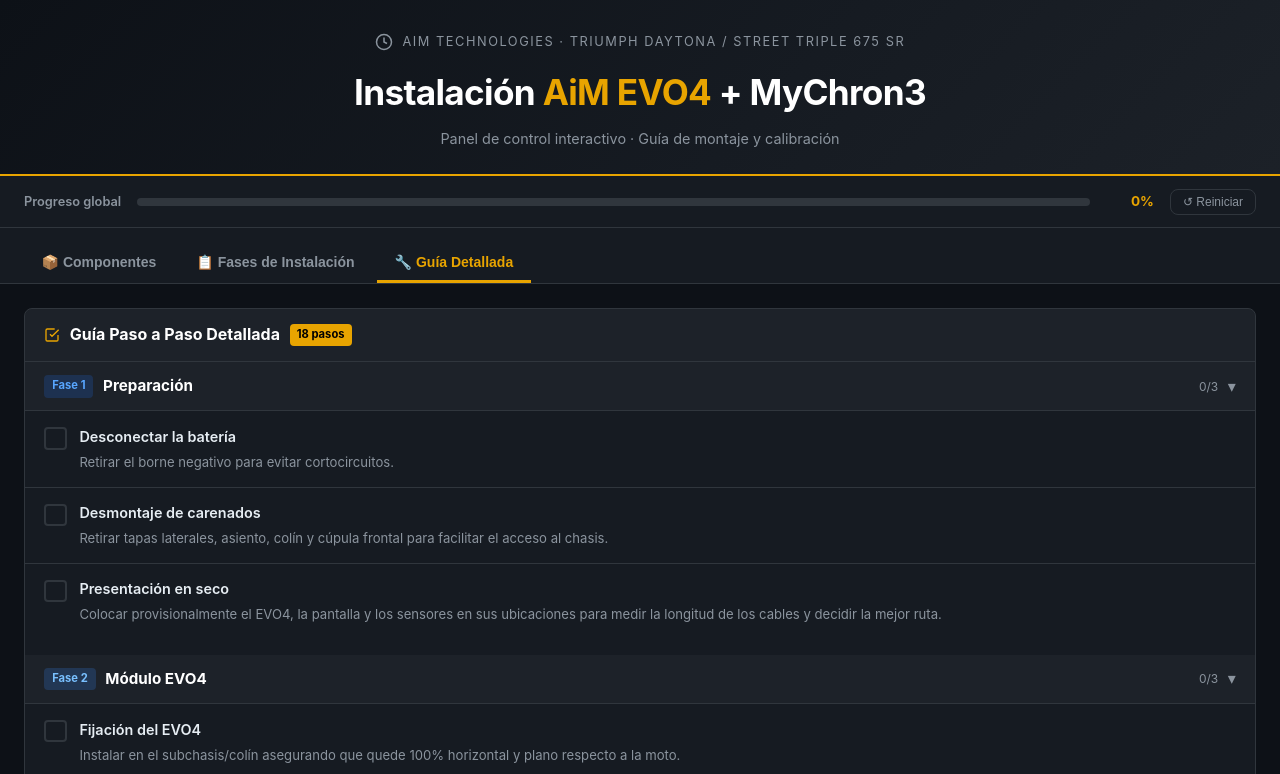
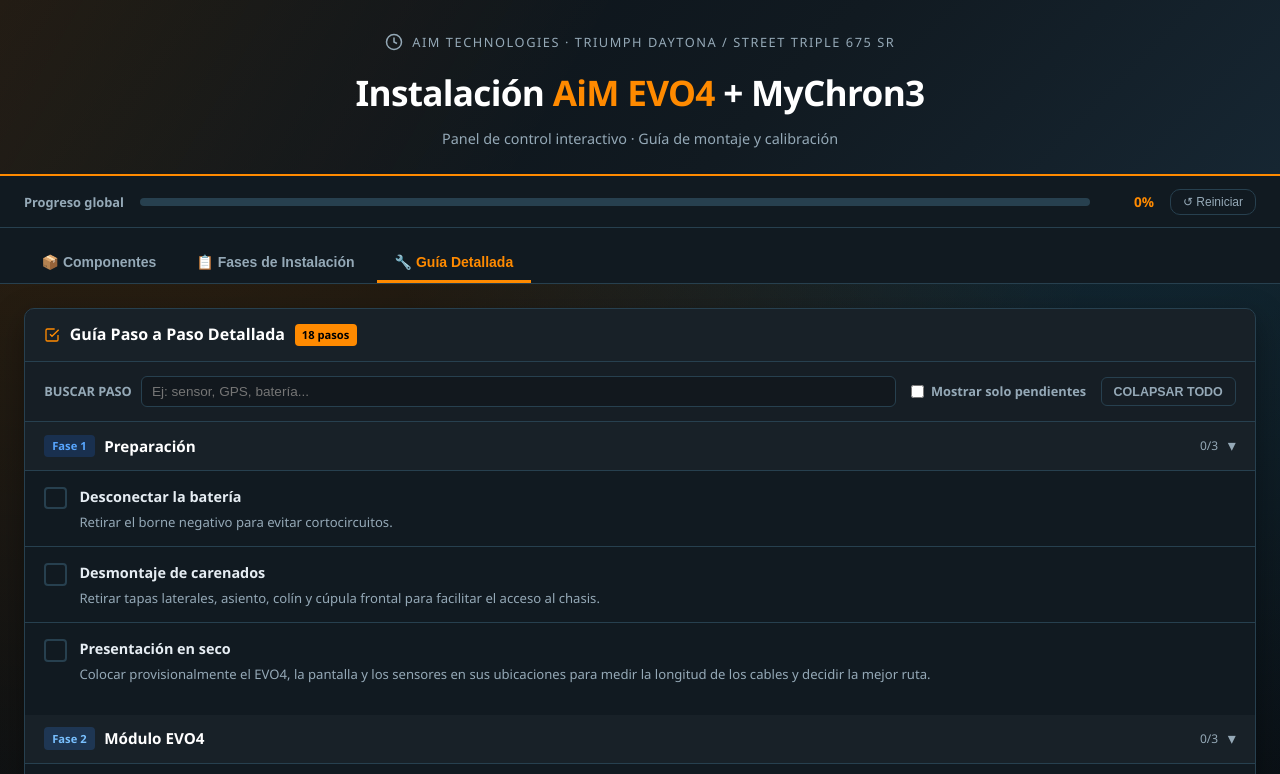
Before and after one commit to rubences/intalacion_aim_cf_mofo_675_sr, a plain HTML site: page index.html in a window 1280 px wide. Both pictures are taken after a click on the tab "🔧 Guía Detallada". Shown: the top 774 px of the page. Drawn offline with Linux system fonts and the light colour scheme.

Commit message:
feat: mejora de guia con filtros y UX

```diff
--- a/app.js
+++ b/app.js
@@ -103,14 +103,77 @@
 // ── Accordions ────────────────────────────────────────────────────────────────
 function initAccordions() {
   document.querySelectorAll(".phase-title").forEach((title) => {
-    title.addEventListener("click", () => {
+    title.setAttribute("role", "button");
+    title.setAttribute("tabindex", "0");
+    title.setAttribute("aria-expanded", "true");
+
+    const toggleGroup = () => {
       const group = title.closest(".phase-group");
+      if (!group) return;
       group.classList.toggle("collapsed");
+      const isExpanded = !group.classList.contains("collapsed");
+      title.setAttribute("aria-expanded", String(isExpanded));
       const body = group.querySelector(".step-list");
       if (body) {
-        body.style.display = group.classList.contains("collapsed") ? "none" : "";
+        body.style.display = isExpanded ? "" : "none";
+      }
+    };
+
+    title.addEventListener("click", toggleGroup);
+    title.addEventListener("keydown", (event) => {
+      if (event.key === "Enter" || event.key === " ") {
+        event.preventDefault();
+        toggleGroup();
       }
     });
+  });
+}
+
+function applyGuideFilters() {
+  const searchInput = document.getElementById("guide-search");
+  const pendingOnly = document.getElementById("toggle-pending")?.checked;
+  const query = searchInput?.value.trim().toLowerCase() || "";
+
+  document.querySelectorAll(".phase-group").forEach((group) => {
+    let groupHasVisibleItems = false;
+
+    group.querySelectorAll(".step-item").forEach((item) => {
+      const stepCheck = item.querySelector("input.qc-check");
+      const itemText = item.textContent.toLowerCase();
+      const matchQuery = !query || itemText.includes(query);
+      const matchPending = !pendingOnly || !stepCheck?.checked;
+      const isVisible = matchQuery && matchPending;
+
+      item.classList.toggle("filtered-out", !isVisible);
+      if (isVisible) groupHasVisibleItems = true;
+    });
+
+    group.classList.toggle("filtered-out", !groupHasVisibleItems);
+  });
+}
+
+function initGuideTools() {
+  const searchInput = document.getElementById("guide-search");
+  const pendingToggle = document.getElementById("toggle-pending");
+  const collapseBtn = document.getElementById("btn-collapse-all");
+
+  searchInput?.addEventListener("input", applyGuideFilters);
+  pendingToggle?.addEventListener("change", applyGuideFilters);
+
+  collapseBtn?.addEventListener("click", () => {
+    const groups = document.querySelectorAll(".phase-group");
+    const shouldCollapse = collapseBtn.dataset.mode !== "expand";
+
+    groups.forEach((group) => {
+      group.classList.toggle("collapsed", shouldCollapse);
+      const title = group.querySelector(".phase-title");
+      const body = group.querySelector(".step-list");
+      if (title) title.setAttribute("aria-expanded", String(!shouldCollapse));
+      if (body) body.style.display = shouldCollapse ? "none" : "";
+    });
+
+    collapseBtn.dataset.mode = shouldCollapse ? "expand" : "collapse";
+    collapseBtn.textContent = shouldCollapse ? "Expandir todo" : "Colapsar todo";
   });
 }
 
@@ -138,5 +201,7 @@
   initCheckboxes();
   initFirmaInputs();
   initAccordions();
+  initGuideTools();
+  applyGuideFilters();
   initReset();
 });
--- a/index.html
+++ b/index.html
@@ -263,6 +263,23 @@
         <span class="badge">18 pasos</span>
       </div>
 
+      <div class="guide-toolbar" aria-label="Herramientas de guía">
+        <label class="guide-search">
+          <span>Buscar paso</span>
+          <input
+            type="search"
+            id="guide-search"
+            placeholder="Ej: sensor, GPS, batería..."
+            aria-label="Buscar en guía detallada"
+          />
+        </label>
+        <label class="guide-toggle">
+          <input type="checkbox" id="toggle-pending" />
+          <span>Mostrar solo pendientes</span>
+        </label>
+        <button type="button" class="btn-collapse" id="btn-collapse-all">Colapsar todo</button>
+      </div>
+
       <!-- ── FASE 1 ── -->
       <div class="phase-group" id="pg-f1">
         <div class="phase-title">
--- a/style.css
+++ b/style.css
@@ -3,24 +3,24 @@
    ============================================================ */
 
 :root {
-  --color-bg: #0d1117;
-  --color-surface: #161b22;
-  --color-border: #30363d;
-  --color-accent: #e8a400;
-  --color-accent-hover: #ffb700;
-  --color-text: #c9d1d9;
-  --color-text-muted: #8b949e;
+  --color-bg: #0b1116;
+  --color-surface: #111a21;
+  --color-border: #27404f;
+  --color-accent: #ff8a00;
+  --color-accent-hover: #ff9f33;
+  --color-text: #dce6ee;
+  --color-text-muted: #95a9b7;
   --color-danger: #f85149;
   --color-success: #3fb950;
-  --color-warning: #d29922;
-  --color-info: #58a6ff;
-  --color-phase-prep: #1f6feb;
-  --color-phase-core: #388bfd;
-  --color-phase-sens: #d29922;
-  --color-phase-cabl: #8957e5;
-  --color-phase-soft: #3fb950;
-  --radius: 8px;
-  --shadow: 0 2px 12px rgba(0, 0, 0, 0.4);
+  --color-warning: #f2a900;
+  --color-info: #4ac9ff;
+  --color-phase-prep: #2b9af3;
+  --color-phase-core: #1fc8db;
+  --color-phase-sens: #f2a900;
+  --color-phase-cabl: #38b7a0;
+  --color-phase-soft: #49d17d;
+  --radius: 10px;
+  --shadow: 0 10px 30px rgba(0, 0, 0, 0.35);
   --font-mono: "Courier New", Courier, monospace;
 }
 
@@ -31,16 +31,21 @@
 }
 
 body {
-  background: var(--color-bg);
+  background:
+    radial-gradient(circle at 10% -5%, rgba(255, 138, 0, 0.2), transparent 35%),
+    radial-gradient(circle at 90% 0%, rgba(74, 201, 255, 0.18), transparent 28%),
+    linear-gradient(165deg, #080d12 0%, var(--color-bg) 55%, #09131b 100%);
   color: var(--color-text);
-  font-family: -apple-system, BlinkMacSystemFont, "Segoe UI", Roboto, Oxygen, sans-serif;
+  font-family: "Bahnschrift", "Aptos", "Segoe UI", sans-serif;
   line-height: 1.6;
   min-height: 100vh;
 }
 
 /* ── Header ── */
 header {
-  background: linear-gradient(135deg, #0d1117 0%, #161b22 60%, #1c2128 100%);
+  background:
+    linear-gradient(120deg, rgba(255, 138, 0, 0.1), transparent 45%),
+    linear-gradient(135deg, #0a1016 0%, #111a21 60%, #162632 100%);
   border-bottom: 2px solid var(--color-accent);
   padding: 2rem 1.5rem 1.5rem;
   text-align: center;
@@ -188,6 +193,78 @@
   border-radius: var(--radius);
   margin-bottom: 1.5rem;
   overflow: hidden;
+  box-shadow: var(--shadow);
+}
+
+.guide-toolbar {
+  align-items: center;
+  background: rgba(255, 255, 255, 0.02);
+  border-bottom: 1px solid var(--color-border);
+  display: flex;
+  flex-wrap: wrap;
+  gap: 0.9rem;
+  padding: 0.85rem 1.2rem;
+}
+
+.guide-search {
+  align-items: center;
+  display: flex;
+  flex: 1;
+  gap: 0.55rem;
+  min-width: 230px;
+}
+
+.guide-search span {
+  color: var(--color-text-muted);
+  font-size: 0.8rem;
+  font-weight: 700;
+  text-transform: uppercase;
+  white-space: nowrap;
+}
+
+.guide-search input {
+  background: rgba(0, 0, 0, 0.2);
+  border: 1px solid var(--color-border);
+  border-radius: 6px;
+  color: var(--color-text);
+  flex: 1;
+  font-size: 0.85rem;
+  padding: 0.45rem 0.65rem;
+}
+
+.guide-search input:focus {
+  border-color: var(--color-accent);
+  outline: none;
+}
+
+.guide-toggle {
+  align-items: center;
+  color: var(--color-text-muted);
+  cursor: pointer;
+  display: inline-flex;
+  font-size: 0.8rem;
+  font-weight: 700;
+  gap: 0.45rem;
+  user-select: none;
+}
+
+.btn-collapse {
+  background: transparent;
+  border: 1px solid var(--color-border);
+  border-radius: 6px;
+  color: var(--color-text-muted);
+  cursor: pointer;
+  font-size: 0.78rem;
+  font-weight: 700;
+  padding: 0.42rem 0.75rem;
+  text-transform: uppercase;
+}
+
+.btn-collapse:hover,
+.btn-collapse:focus-visible {
+  border-color: var(--color-accent);
+  color: var(--color-accent);
+  outline: none;
 }
 
 .section-card .card-header {
@@ -361,6 +438,10 @@
   margin-bottom: 1rem;
 }
 
+.phase-group.filtered-out {
+  display: none;
+}
+
 .phase-group .phase-title {
   align-items: center;
   background: rgba(255, 255, 255, 0.03);
@@ -370,6 +451,11 @@
   gap: 0.6rem;
   padding: 0.7rem 1.2rem;
   user-select: none;
+}
+
+.phase-group .phase-title:focus-visible {
+  outline: 2px solid var(--color-accent);
+  outline-offset: -2px;
 }
 
 .phase-group .phase-title:hover {
@@ -409,6 +495,10 @@
   gap: 0.8rem;
   padding: 0.85rem 1.2rem;
   transition: background 0.15s;
+}
+
+.step-item.filtered-out {
+  display: none;
 }
 
 .step-item:last-child {
@@ -476,4 +566,20 @@
   .global-progress {
     padding: 0.6rem 0.75rem;
   }
+
+  .guide-toolbar {
+    align-items: stretch;
+    gap: 0.65rem;
+    padding: 0.75rem;
+  }
+
+  .guide-search {
+    flex-direction: column;
+    align-items: flex-start;
+    min-width: 100%;
+  }
+
+  .guide-search input {
+    width: 100%;
+  }
 }
```
Also changed, not shown: README.md.
